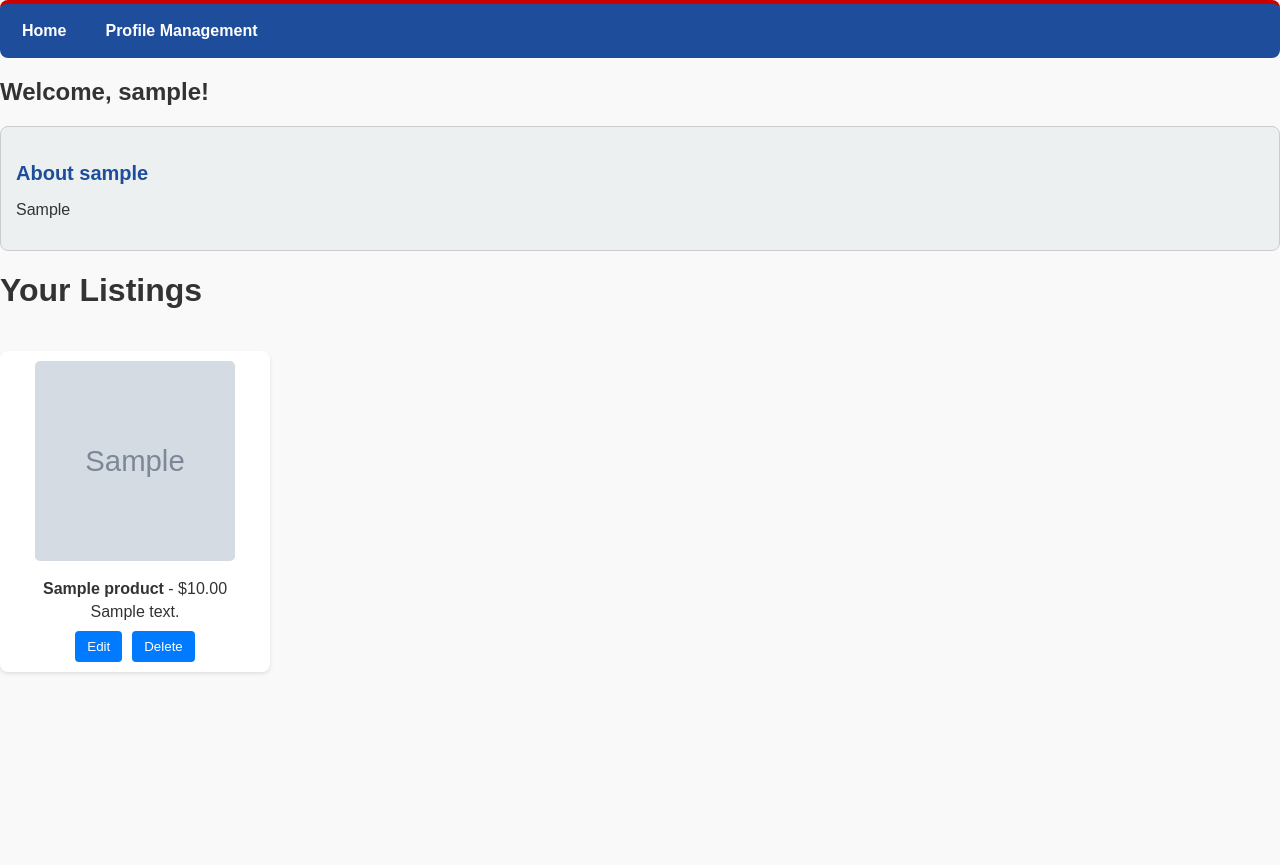
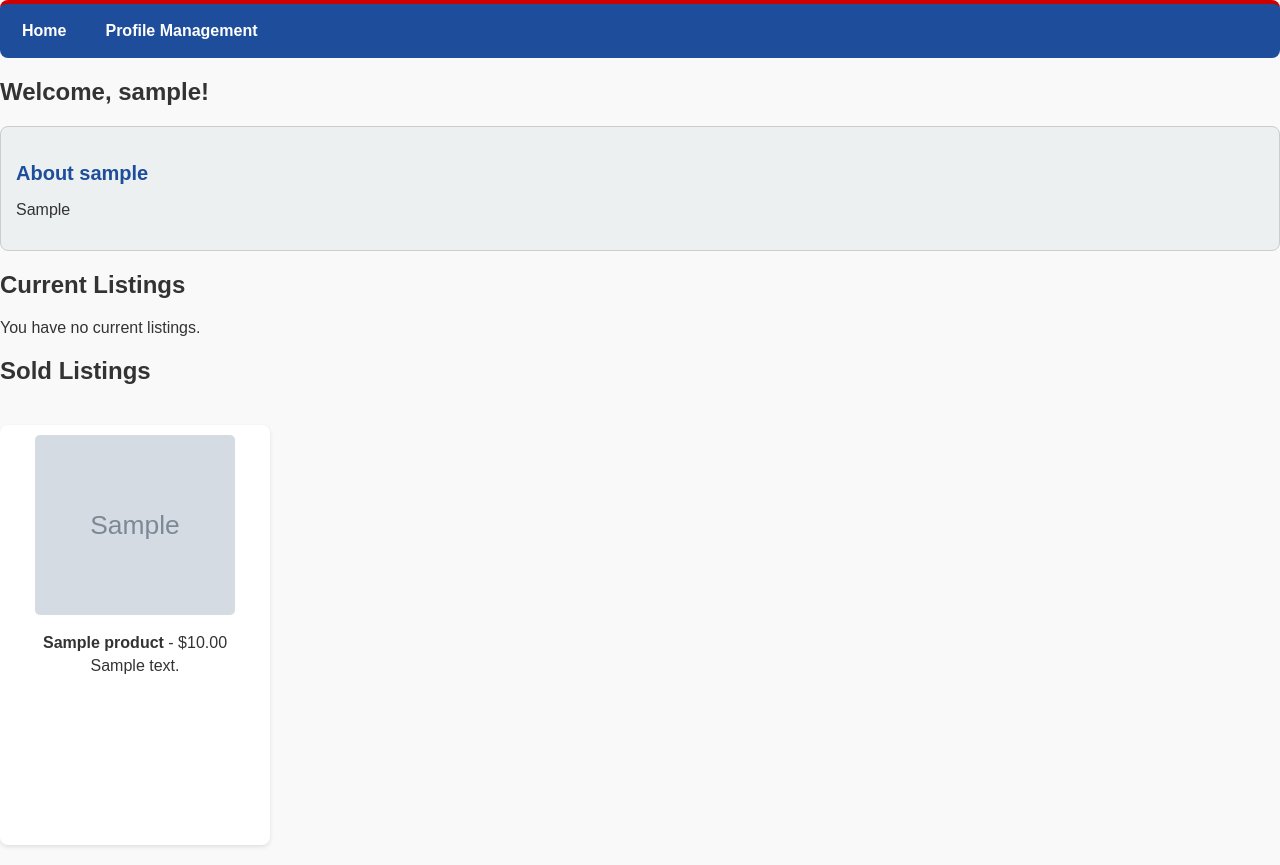
Before and after one commit to DePaul-CSC-394-401/final-project-team-1, a Django app: page /profile/ in a window 1280 px wide. Before the commit the page ends 674 px from the top, so only its background shows below. Run offline with Django 5.2, Linux system fonts and the light colour scheme; a user stored in the database is signed in; tables that the repository leaves empty hold one stand-in row (values such as "Sample post"); grey boxes marked "Sample" are stand-in pictures.

Commit message:
Added a Sold listings Grid

```diff
--- a/depaul_market/models.py
+++ b/depaul_market/models.py
@@ -2,7 +2,7 @@ from django.db import models
 from datetime import datetime
 from django.contrib.auth.models import User
 
-
+'''
 class Products(models.Model):
     user = models.ForeignKey(User, on_delete=models.CASCADE, null=True, blank=True)
     image = models.ImageField(null=False, blank=False)
@@ -13,6 +13,23 @@ class Products(models.Model):
 
     available_until = models.DateTimeField(null=True, blank=True)  # This field can be null if no duration is provided
 
+
+    def __str__(self):
+        return self.name
+
+    class Meta:
+        ordering = ['made_available']
+'''
+class Products(models.Model):
+    user = models.ForeignKey(User, on_delete=models.CASCADE, null=True, blank=True)
+    image = models.ImageField(null=False, blank=False)
+    name = models.CharField(max_length=100)
+    price = models.DecimalField(max_digits=5, decimal_places=2)
+    description = models.TextField(blank=True, null=True)
+    made_available = models.DateTimeField(auto_now=True)
+
+    available_until = models.DateTimeField(null=True, blank=True)  # This field can be null if no duration is provided
+    is_sold = models.BooleanField(default=False)  # New field to track sold status
 
     def __str__(self):
         return self.name
--- a/depaul_market/static/main.css
+++ b/depaul_market/static/main.css
@@ -1,4 +1,3 @@
-
 /* General Body Styles */
 body {
     font-family: Arial, sans-serif;
@@ -113,6 +112,7 @@ button[type="submit"]:hover {
     display: flex;
     flex-wrap: wrap;
     gap: 20px;
+    justify-content: flex-start; /* Ensure proper alignment */
 }
 
 /* Listing Cards */
@@ -124,6 +124,7 @@ button[type="submit"]:hover {
     box-shadow: 0 2px 4px rgba(0, 0, 0, 0.1);
     text-align: center;
     transition: transform 0.2s ease;
+    height: 400px; /* Set a fixed height for consistency */
 }
 
 .listing-card:hover {
@@ -134,6 +135,7 @@ button[type="submit"]:hover {
     max-width: 100%;
     border-radius: 5px;
     margin-bottom: 10px;
+    height: 180px; /* Ensure image height is consistent */
 }
 
 .listing-card p {
@@ -332,6 +334,7 @@ footer p {
 
     .listing-grid {
         width: 100%;
+        justify-content: center; /* Center items in mobile view */
     }
 
     /* Adjust listing cards for mobile */
@@ -456,6 +459,7 @@ footer p {
     flex-wrap: wrap;
     gap: 20px;
     padding: 20px 0;
+    justify-content: flex-start; /* Align listings properly */
 }
 
 /* Profile listing card adjustments */
@@ -466,12 +470,14 @@ footer p {
     border-radius: 8px;
     box-shadow: 0 2px 4px rgba(0, 0, 0, 0.1); /* Soft shadow for better visibility */
     text-align: center;
+    height: 400px; /* Ensure consistent card height */
 }
 
 .profile-listing-card img {
     max-width: 100%;
     border-radius: 5px;
     margin-bottom: 10px;
+    height: 180px; /* Consistent image height */
 }
 
 .profile-listing-card p {
--- a/depaul_market/templates/profile.html
+++ b/depaul_market/templates/profile.html
@@ -23,10 +23,11 @@
         {% endif %}
     </div>
 
-    <h1>Your Listings</h1>
-    {% if listings %}
+    <!-- Current Listings Section -->
+    <h2>Current Listings</h2>
+    {% if current_listings %}
     <div class="profile-listing-grid">
-        {% for listing in listings %}
+        {% for listing in current_listings %}
         <div class="profile-listing-card">
             <img src="{{ listing.image.url }}" width="200" height="200" alt="Listing Image">
             <p><strong>{{ listing.name }}</strong> - ${{ listing.price }}</p>
@@ -35,12 +36,9 @@
             <!-- Only show edit and delete buttons if the listing belongs to the logged-in user -->
             {% if request.user == listing.user %}
             <div class="listing-buttons">
-                <!-- Link to edit listing page -->
                 <a href="{% url 'edit_listing' listing.id %}">
                     <button type="button">Edit</button>
                 </a>
-
-                <!-- Form to delete listing -->
                 <form action="{% url 'delete_listing' listing.id %}" method="POST" style="display:inline;">
                     {% csrf_token %}
                     <button type="submit">Delete</button>
@@ -51,7 +49,24 @@
         {% endfor %}
     </div>
     {% else %}
-    <p>You have no listings yet.</p>
+    <p>You have no current listings.</p>
     {% endif %}
+
+    <!-- Sold Listings Section -->
+    <h2>Sold Listings</h2>
+    {% if sold_listings %}
+    <div class="profile-listing-grid">
+        {% for listing in sold_listings %}
+        <div class="profile-listing-card">
+            <img src="{{ listing.image.url }}" width="200" height="200" alt="Listing Image">
+            <p><strong>{{ listing.name }}</strong> - ${{ listing.price }}</p>
+            <p>{{ listing.description }}</p>
+        </div>
+        {% endfor %}
+    </div>
+    {% else %}
+    <p>You have no sold listings.</p>
+    {% endif %}
+
 </body>
 {% endblock %}
--- a/depaul_market/views.py
+++ b/depaul_market/views.py
@@ -159,7 +159,7 @@ def view_cart(request):
         total += item.products.price
     context = {'cart_list': cart_list, 'total': total}
     return render(request, 'cart.html', context)
-
+'''
 def payment(request):
     if request.method == 'POST':
         cart_items = UserCart.objects.filter(user=request.user)
@@ -180,6 +180,36 @@ def payment(request):
         else:
             messages.success(request, 'Not enough money, your broke')
     return redirect('cart')
+'''
+def payment(request):
+    if request.method == 'POST':
+        cart_items = UserCart.objects.filter(user=request.user)
+        wallet = get_object_or_404(Wallet, user=request.user)
+        total = 0
+        for item in cart_items:
+            total += item.products.price
+
+        if wallet.balance >= total:
+            if cart_items.exists():
+                wallet.balance -= total
+                wallet.save()
+
+                # Mark each product as sold
+                for item in cart_items:
+                    mark_as_sold(item.products.id)  # Call mark_as_sold function here
+
+                cart_items.delete()
+
+            messages.success(request, 'Thank you for your purchase')
+        else:
+            messages.error(request, 'Not enough money, your broke')
+    return redirect('cart')
+
+def mark_as_sold(product_id):
+    product = Products.objects.get(id=product_id)
+    product.is_sold = True
+    product.save()
+
 
 def remove(request):
     if request.method == 'POST':
@@ -191,12 +221,25 @@ def remove(request):
         return redirect('cart')
     return render (request, 'cart')
 
-
+'''
 @login_required
 def profile_settings(request):
     user_listings = Products.objects.filter(user=request.user)
     return render(request, 'profile.html', {
         'listings': user_listings,
+    })
+'''
+@login_required
+def profile_settings(request):
+    # Get current listings (unsold)
+    current_listings = Products.objects.filter(user=request.user, is_sold=False)
+
+    # Get sold listings
+    sold_listings = Products.objects.filter(user=request.user, is_sold=True)
+
+    return render(request, 'profile.html', {
+        'current_listings': current_listings,
+        'sold_listings': sold_listings,
     })
 
 def profile_management(request):
```
Also changed, not shown: depaul_market/migrations/0013_products_is_sold.py (added).
